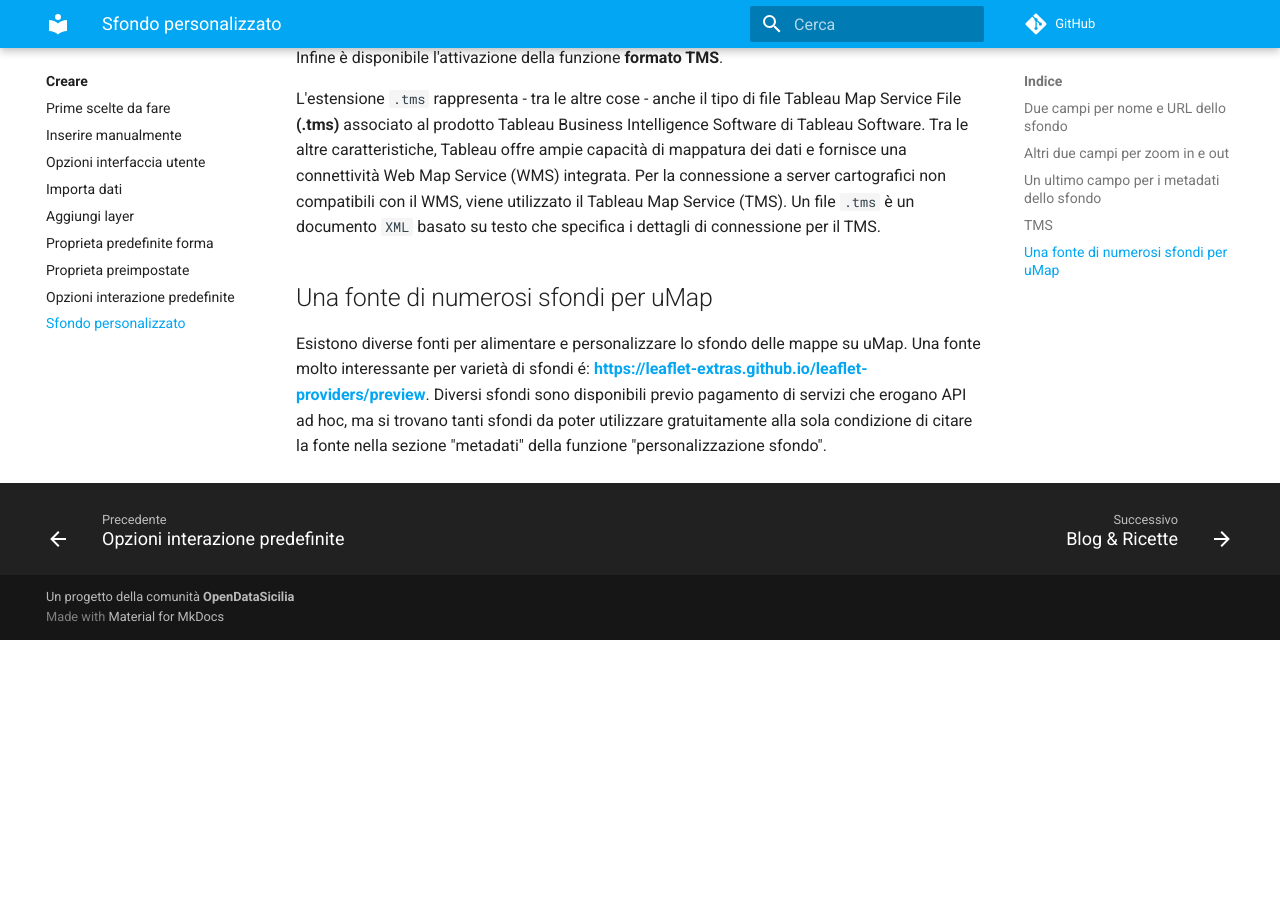
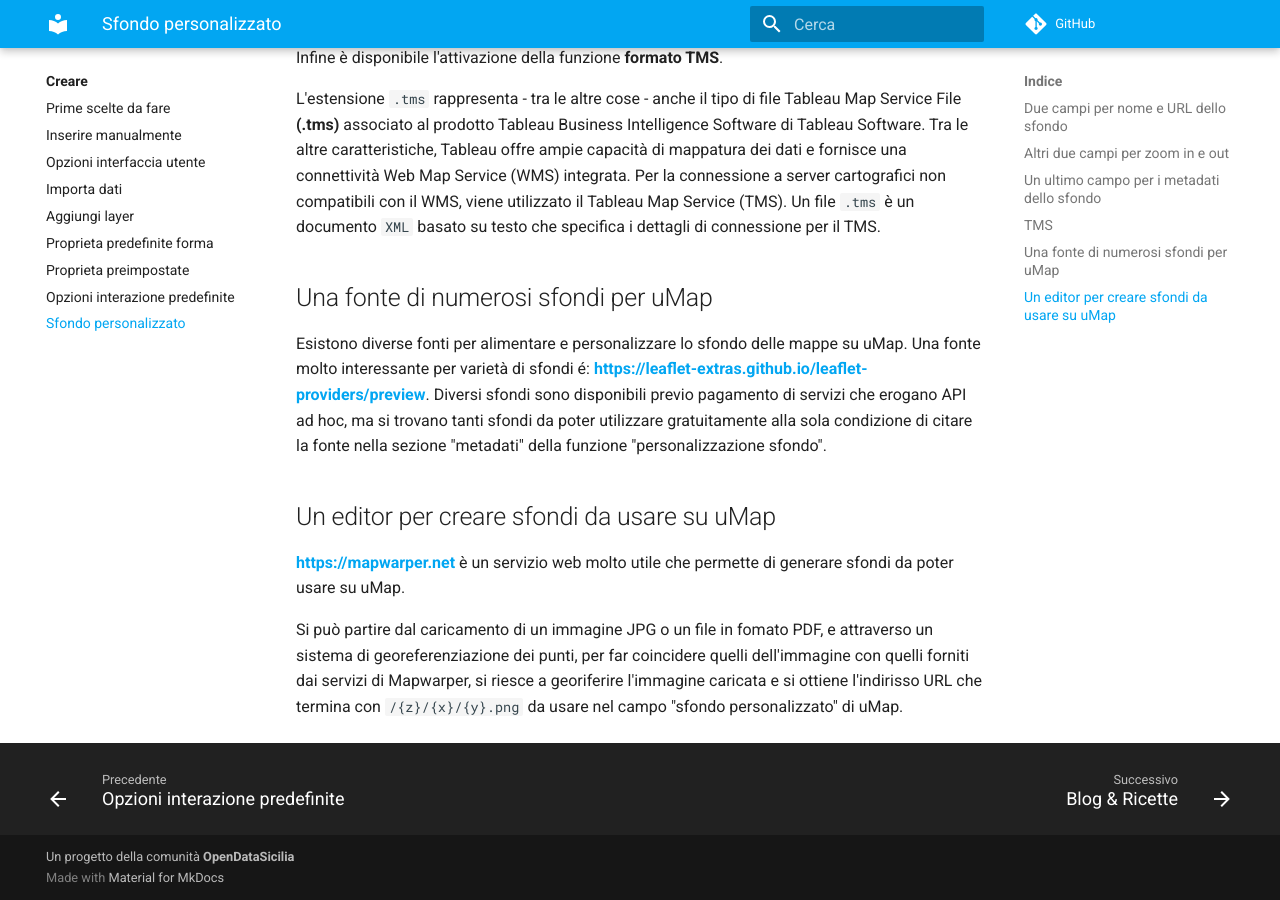
Before and after one commit to opendatasicilia/guida-umap, an MkDocs documentation site: the page built from docs/creare/sfondo-personalizzato.md, in a window 1280 px wide and 900 px high, scrolled down 1166 px. Built offline with MkDocs 1.6.1 and Material for MkDocs 9.7.7, drawn with Linux system fonts in a browser that asks for light colours; comment, search, counter and statistics services are not loaded; before the commit the page ends 1806 px from its top, so only the background shows below that.

Commit message:
Update sfondo-personalizzato.md

```diff
--- a/docs/creare/sfondo-personalizzato.md
+++ b/docs/creare/sfondo-personalizzato.md
@@ -30,3 +30,9 @@ L'estensione `.tms` rappresenta - tra le altre cose - anche il tipo di file Tabl
 ## Una fonte di numerosi sfondi per uMap
 
 Esistono diverse fonti per alimentare e personalizzare lo sfondo delle mappe su uMap. Una fonte molto interessante per varietà di sfondi é: [**https://leaflet-extras.github.io/leaflet-providers/preview**](https://leaflet-extras.github.io/leaflet-providers/preview/). Diversi sfondi sono disponibili previo pagamento di servizi che erogano API ad hoc, ma si trovano tanti sfondi da poter utilizzare gratuitamente alla sola condizione di citare la fonte nella sezione "metadati" della funzione "personalizzazione sfondo".
+
+## Un editor per creare sfondi da usare su uMap
+
+[**https://mapwarper.net**](https://mapwarper.net/) è un servizio web molto utile che permette di generare sfondi da poter usare su uMap.
+
+Si può partire dal caricamento di un immagine JPG o un file in fomato PDF, e attraverso un sistema di georeferenziazione dei punti, per far coincidere quelli dell'immagine con quelli forniti dai servizi di Mapwarper, si riesce a georiferire l'immagine caricata e si ottiene l'indirisso URL che termina con `/{z}/{x}/{y}.png` da usare nel campo "sfondo personalizzato" di uMap.
```
